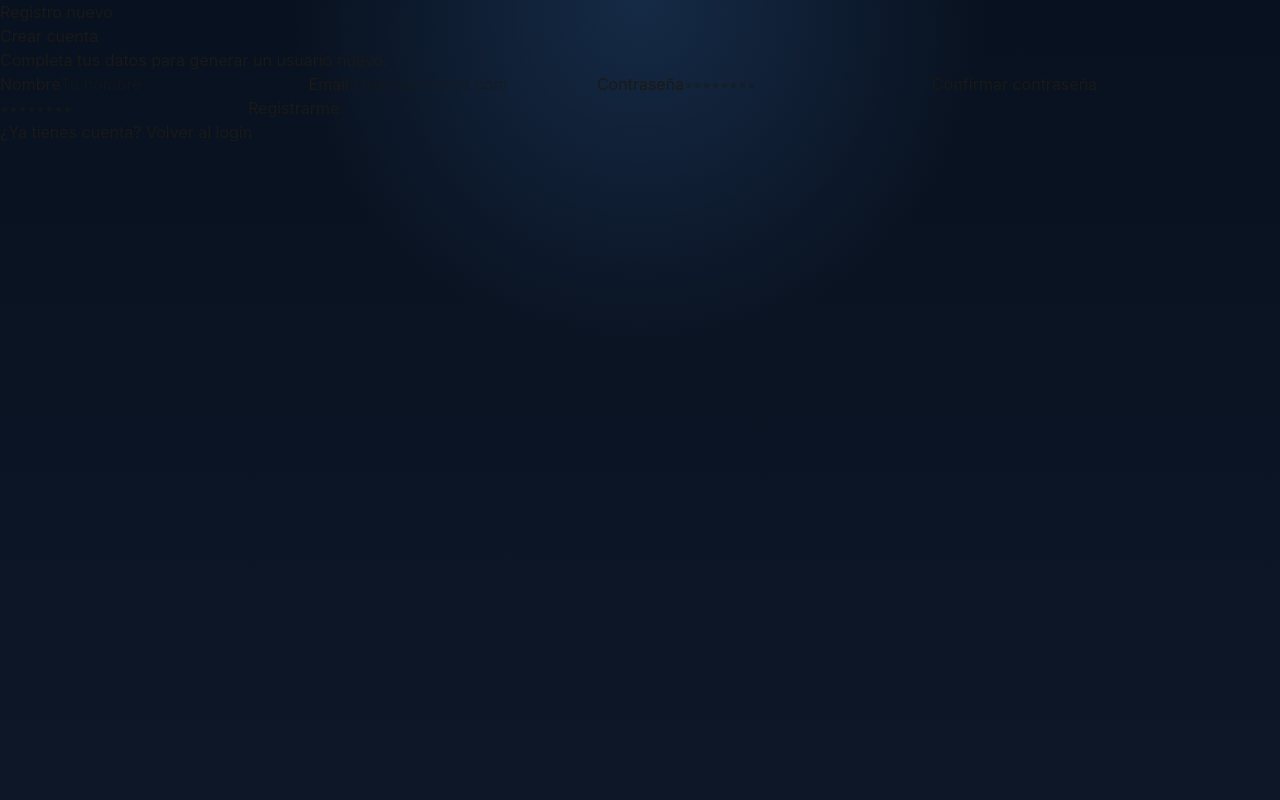
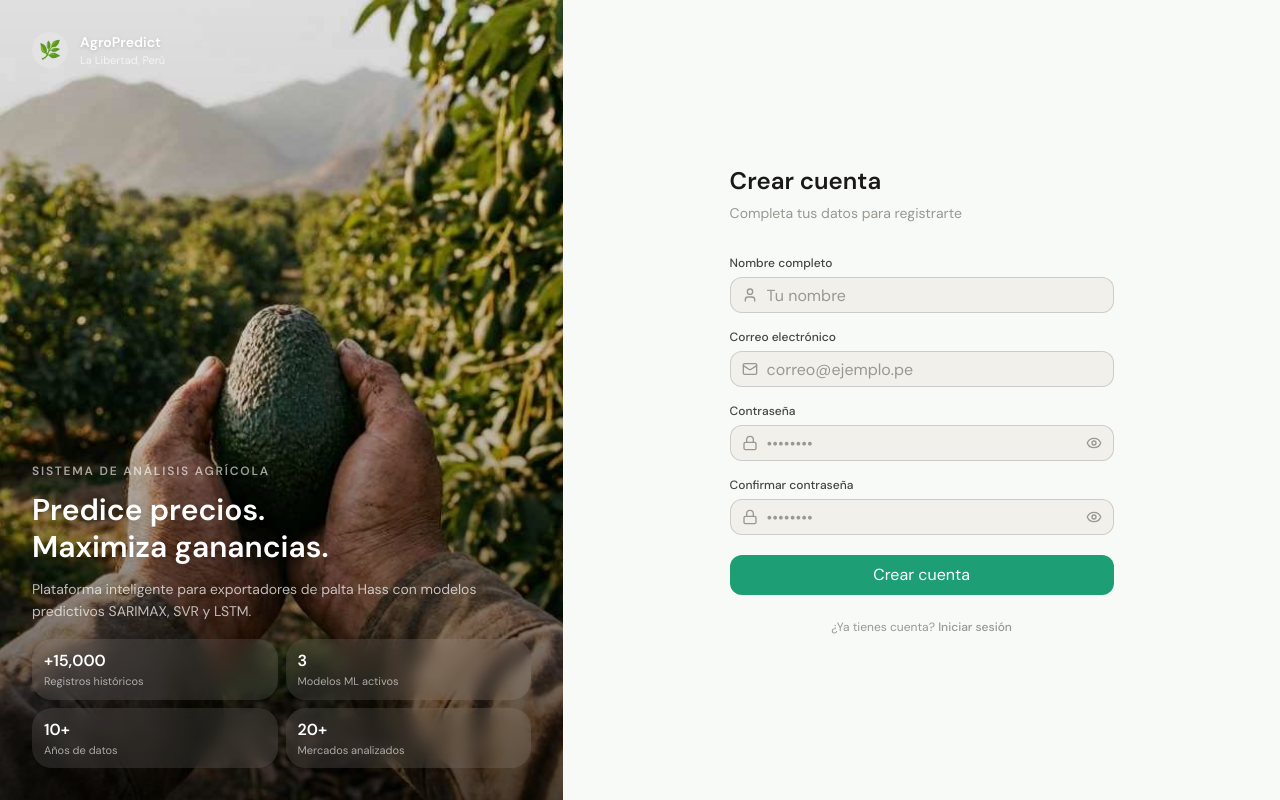
Before and after one commit to Nex7G3n/agrotech-frontend, a React (Vite) app: page /register in a window 1280 px wide. Built offline with nearby package versions, Linux system fonts and the light colour scheme; no server answers.

Commit message:
feat: redesign RegisterPage with improved layout and form elements

```diff
--- a/src/modules/auth/pages/RegisterPage.jsx
+++ b/src/modules/auth/pages/RegisterPage.jsx
@@ -1,30 +1,34 @@
 import { useState } from 'react'
 import { Link, useNavigate } from 'react-router-dom'
+import { AlertCircle, Eye, EyeOff, Loader2, Lock, Mail, User } from 'lucide-react'
 import { useAuth } from '../context/AuthContext'
+import { Button } from '@/components/ui/button'
+import { Input } from '@/components/ui/input'
+import { Label } from '@/components/ui/label'
+import imgLogin from '@/assets/img-login.jpg'
 
 export function RegisterPage() {
   const navigate = useNavigate()
   const { register } = useAuth()
   const [form, setForm] = useState({ name: '', email: '', password: '', confirmPassword: '' })
+  const [showPassword, setShowPassword] = useState(false)
+  const [showConfirm, setShowConfirm] = useState(false)
   const [error, setError] = useState('')
   const [loading, setLoading] = useState(false)
 
-  const handleChange = (event) => {
-    const { name, value } = event.target
-    setForm((current) => ({ ...current, [name]: value }))
+  const handleChange = (e) => {
+    const { name, value } = e.target
+    setForm((c) => ({ ...c, [name]: value }))
   }
 
-  const handleSubmit = async (event) => {
-    event.preventDefault()
+  const handleSubmit = async (e) => {
+    e.preventDefault()
     setError('')
-
     if (form.password !== form.confirmPassword) {
       setError('Las contraseñas no coinciden')
       return
     }
-
     setLoading(true)
-
     try {
       await register({ name: form.name, email: form.email, password: form.password })
       navigate('/dashboard', { replace: true })
@@ -36,35 +40,170 @@ export function RegisterPage() {
   }
 
   return (
-    <main className="auth-shell">
-      <section className="auth-card">
-        <p className="eyebrow">Registro nuevo</p>
-        <h1>Crear cuenta</h1>
-        <p className="muted">Completa tus datos para generar un usuario nuevo.</p>
-        <form className="auth-form" onSubmit={handleSubmit}>
-          <label>
-            Nombre
-            <input name="name" value={form.name} onChange={handleChange} type="text" placeholder="Tu nombre" />
-          </label>
-          <label>
-            Email
-            <input name="email" value={form.email} onChange={handleChange} type="email" placeholder="usuario@correo.com" />
-          </label>
-          <label>
-            Contraseña
-            <input name="password" value={form.password} onChange={handleChange} type="password" placeholder="••••••••" />
-          </label>
-          <label>
-            Confirmar contraseña
-            <input name="confirmPassword" value={form.confirmPassword} onChange={handleChange} type="password" placeholder="••••••••" />
-          </label>
-          {error ? <p className="form-error">{error}</p> : null}
-          <button type="submit" disabled={loading}>{loading ? 'Creando...' : 'Registrarme'}</button>
-        </form>
-        <p className="auth-link-row">
-          ¿Ya tienes cuenta? <Link to="/login">Volver al login</Link>
-        </p>
-      </section>
-    </main>
+    <div className="relative flex min-h-screen overflow-hidden bg-[#f8faf8] font-sans">
+      {/* Panel izquierdo — imagen */}
+      <div className="relative hidden overflow-hidden lg:block lg:w-[44%]">
+        <img
+          src={imgLogin}
+          alt="Productor sosteniendo palta Hass en La Libertad, Perú"
+          className="h-full w-full object-cover"
+        />
+        <div className="absolute inset-0 bg-linear-to-t from-black/70 via-black/20 to-black/10" />
+
+        <div className="absolute left-8 top-8 flex items-center gap-3">
+          <div className="flex h-9 w-9 items-center justify-center rounded-xl bg-white/20 text-lg backdrop-blur-md">🌿</div>
+          <div>
+            <div className="text-sm font-semibold text-white drop-shadow">AgroPredict</div>
+            <div className="text-[11px] text-white/70">La Libertad, Perú</div>
+          </div>
+        </div>
+
+        <div className="absolute bottom-8 left-8 right-8 space-y-3">
+          <p className="text-xs font-semibold uppercase tracking-[0.15em] text-white/60">Sistema de análisis agrícola</p>
+          <h1 className="text-3xl font-bold leading-tight text-white drop-shadow-md">
+            Predice precios.<br />Maximiza ganancias.
+          </h1>
+          <p className="text-sm leading-relaxed text-white/70">
+            Plataforma inteligente para exportadores de palta Hass con modelos predictivos SARIMAX, SVR y LSTM.
+          </p>
+          <div className="grid grid-cols-2 gap-2 pt-1">
+            {[
+              { label: 'Registros históricos', value: '+15,000' },
+              { label: 'Modelos ML activos', value: '3' },
+              { label: 'Años de datos', value: '10+' },
+              { label: 'Mercados analizados', value: '20+' },
+            ].map((item) => (
+              <div key={item.label} className="rounded-xl bg-white/10 px-3 py-2.5 backdrop-blur-sm">
+                <p className="text-base font-bold text-white">{item.value}</p>
+                <p className="text-[11px] text-white/60">{item.label}</p>
+              </div>
+            ))}
+          </div>
+        </div>
+      </div>
+
+      {/* Panel derecho — formulario */}
+      <div className="flex flex-1 flex-col items-center justify-center px-6 py-12 lg:px-16">
+        {/* Logo mobile */}
+        <div className="mb-8 flex items-center gap-2.5 lg:hidden">
+          <div className="flex h-9 w-9 items-center justify-center rounded-xl bg-ag-green-600 text-lg text-white">🌿</div>
+          <div>
+            <div className="text-sm font-semibold">AgroPredict</div>
+            <div className="text-[11px] text-muted-foreground">La Libertad, Perú</div>
+          </div>
+        </div>
+
+        <div className="w-full max-w-sm">
+          <div className="mb-8">
+            <h2 className="text-2xl font-bold text-foreground">Crear cuenta</h2>
+            <p className="mt-1.5 text-sm text-muted-foreground">Completa tus datos para registrarte</p>
+          </div>
+
+          <form className="flex flex-col gap-4" onSubmit={handleSubmit}>
+            <div className="space-y-1.5">
+              <Label htmlFor="name">Nombre completo</Label>
+              <div className="relative">
+                <User className="pointer-events-none absolute left-3 top-1/2 h-4 w-4 -translate-y-1/2 text-muted-foreground" />
+                <Input
+                  id="name"
+                  name="name"
+                  type="text"
+                  placeholder="Tu nombre"
+                  value={form.name}
+                  onChange={handleChange}
+                  className="pl-9"
+                  required
+                />
+              </div>
+            </div>
+
+            <div className="space-y-1.5">
+              <Label htmlFor="email">Correo electrónico</Label>
+              <div className="relative">
+                <Mail className="pointer-events-none absolute left-3 top-1/2 h-4 w-4 -translate-y-1/2 text-muted-foreground" />
+                <Input
+                  id="email"
+                  name="email"
+                  type="email"
+                  placeholder="correo@ejemplo.pe"
+                  value={form.email}
+                  onChange={handleChange}
+                  className="pl-9"
+                  required
+                />
+              </div>
+            </div>
+
+            <div className="space-y-1.5">
+              <Label htmlFor="password">Contraseña</Label>
+              <div className="relative">
+                <Lock className="pointer-events-none absolute left-3 top-1/2 h-4 w-4 -translate-y-1/2 text-muted-foreground" />
+                <Input
+                  id="password"
+                  name="password"
+                  type={showPassword ? 'text' : 'password'}
+                  placeholder="••••••••"
+                  value={form.password}
+                  onChange={handleChange}
+                  className="pl-9 pr-10"
+                  required
+                />
+                <button
+                  type="button"
+                  onClick={() => setShowPassword((v) => !v)}
+                  className="absolute right-3 top-1/2 -translate-y-1/2 text-muted-foreground hover:text-foreground"
+                  tabIndex={-1}
+                >
+                  {showPassword ? <EyeOff className="h-4 w-4" /> : <Eye className="h-4 w-4" />}
+                </button>
+              </div>
+            </div>
+
+            <div className="space-y-1.5">
+              <Label htmlFor="confirmPassword">Confirmar contraseña</Label>
+              <div className="relative">
+                <Lock className="pointer-events-none absolute left-3 top-1/2 h-4 w-4 -translate-y-1/2 text-muted-foreground" />
+                <Input
+                  id="confirmPassword"
+                  name="confirmPassword"
+                  type={showConfirm ? 'text' : 'password'}
+                  placeholder="••••••••"
+                  value={form.confirmPassword}
+                  onChange={handleChange}
+                  className="pl-9 pr-10"
+                  required
+                />
+                <button
+                  type="button"
+                  onClick={() => setShowConfirm((v) => !v)}
+                  className="absolute right-3 top-1/2 -translate-y-1/2 text-muted-foreground hover:text-foreground"
+                  tabIndex={-1}
+                >
+                  {showConfirm ? <EyeOff className="h-4 w-4" /> : <Eye className="h-4 w-4" />}
+                </button>
+              </div>
+            </div>
+
+            {error ? (
+              <div className="flex items-center gap-2 rounded-xl border border-red-200 bg-red-50 px-3 py-2.5 text-sm text-red-600">
+                <AlertCircle className="h-4 w-4 shrink-0" />{error}
+              </div>
+            ) : null}
+
+            <Button type="submit" className="mt-1 w-full gap-2" disabled={loading} size="lg">
+              {loading ? <Loader2 className="h-4 w-4 animate-spin" /> : null}
+              {loading ? 'Creando cuenta...' : 'Crear cuenta'}
+            </Button>
+          </form>
+
+          <p className="mt-6 text-center text-xs text-muted-foreground">
+            ¿Ya tienes cuenta?{' '}
+            <Link to="/login" className="font-medium text-ag-green-700 hover:underline">
+              Iniciar sesión
+            </Link>
+          </p>
+        </div>
+      </div>
+    </div>
   )
 }
```
